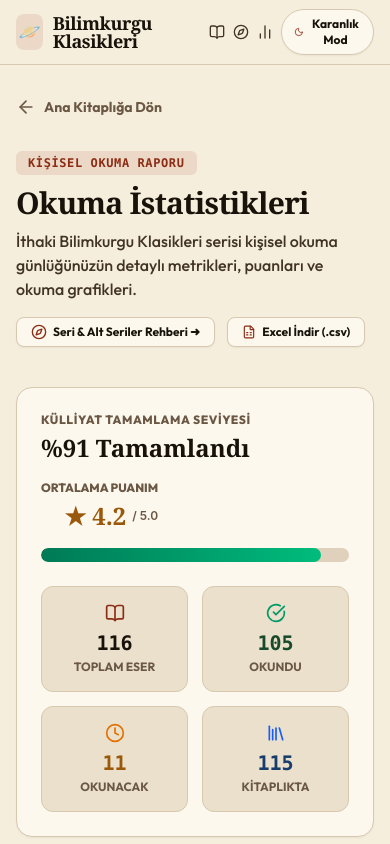
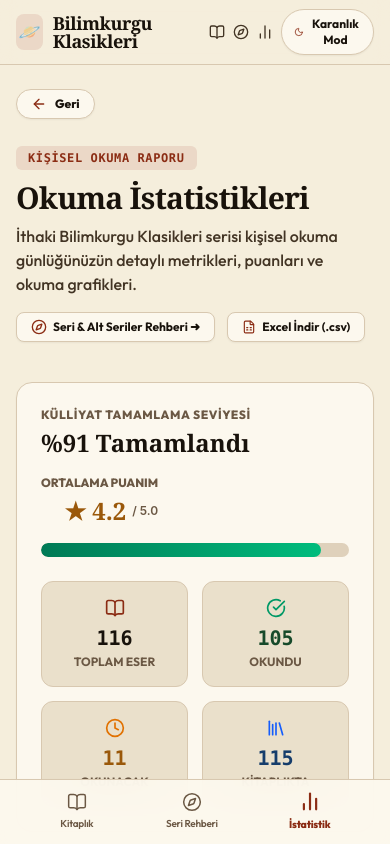
Before and after one commit to odininkankasi/bkk, a Next.js app: page /istatistik in a window 390 px wide. Shown: the top 844 px of the page. Built offline with nearby package versions, Linux system fonts and the light colour scheme; no server answers.

Commit message:
feat: native uygulama stili BackButton, mobil/PWA Bottom Navigation Bar ve PWA altyapisi eklendi

```diff
--- a/app/istatistik/page.tsx
+++ b/app/istatistik/page.tsx
@@ -1,6 +1,7 @@
-import { getBooks, Book } from "@/lib/sheets";
+import { getBooks } from "@/lib/sheets";
 import Link from "next/link";
-import { ArrowLeft, BookOpen, Star, Award, CheckCircle, Clock, Library, Calendar, TrendingUp, Compass } from "lucide-react";
+import BackButton from "@/components/ui/BackButton";
+import { BookOpen, Star, Award, CheckCircle, Clock, Library, Calendar, Compass } from "lucide-react";
 import ExcelExportButton from "@/components/book/ExcelExportButton";
 import type { Metadata } from "next";
 
@@ -34,7 +35,7 @@ export default async function StatisticsPage() {
   const rating4 = books.filter((b) => b.puan === 4).length;
   const rating3 = books.filter((b) => b.puan === 3).length;
 
-  // Yıllara Göre Okuma Dağılımı (tarih_1 veya tarih_2'deki yıl değerlerini ayrıştırıyoruz)
+  // Yıllara Göre Okuma Dağılımı
   const yearsMap: Record<string, number> = {};
   readBooks.forEach((b) => {
     const rawDate = b.tarih_2 || b.tarih_1 || "";
@@ -64,16 +65,10 @@ export default async function StatisticsPage() {
     .slice(0, 8);
 
   return (
-    <div className="max-w-5xl mx-auto px-4 sm:px-6 py-8 sm:py-14">
-      {/* ── Geri Dön Linki ── */}
+    <div className="max-w-5xl mx-auto px-4 sm:px-6 py-6 sm:py-14">
+      {/* ── Native Uygulama Geri Navigasyonu ── */}
       <div className="mb-6">
-        <Link
-          href="/"
-          className="inline-flex items-center gap-2 text-sm sm:text-base font-bold text-[var(--text-muted)] hover:text-[var(--accent)] transition-colors"
-        >
-          <ArrowLeft className="w-5 h-5" />
-          <span>Ana Kitaplığa Dön</span>
-        </Link>
+        <BackButton label="Geri" fallbackHref="/" />
       </div>
 
       {/* ── Başlık ── */}
@@ -257,7 +252,7 @@ export default async function StatisticsPage() {
         </div>
       </div>
 
-      {/* ── KİTAPLIKTA OLUP SIRADA BEKLEYENLER (ÖNERİLEN SIRADAKİ OKUMALAR) ── */}
+      {/* ── KİTAPLIKTA OLUP SIRADA BEKLEYENLER ── */}
       {ownedUnreadBooks.length > 0 && (
         <section className="bg-[var(--surface-card)] border border-[var(--border-main)] rounded-2xl p-6 sm:p-8 shadow-xs">
           <div className="flex items-center justify-between gap-4 mb-4">
--- a/app/kitap/[slug]/page.tsx
+++ b/app/kitap/[slug]/page.tsx
@@ -2,7 +2,8 @@ import { notFound } from "next/navigation";
 import Link from "next/link";
 import { getBooks, getBookBySlug } from "@/lib/sheets";
 import ReadingPanel from "@/components/book/ReadingPanel";
-import { ArrowLeft, ChevronLeft, ChevronRight, BookOpen, Layers } from "lucide-react";
+import BackButton from "@/components/ui/BackButton";
+import { ChevronLeft, ChevronRight, BookOpen, Layers } from "lucide-react";
 import type { Metadata } from "next";
 
 interface Props {
@@ -50,16 +51,10 @@ export default async function BookDetailPage({ params }: Props) {
   const cover = book.kapak_gorseli || "/icon.png";
 
   return (
-    <div className="max-w-4xl mx-auto px-4 sm:px-6 py-8 sm:py-14">
-      {/* ── Geri Dön Linki ── */}
-      <div className="mb-8">
-        <Link
-          href="/"
-          className="inline-flex items-center gap-2 text-sm sm:text-base font-bold text-[var(--text-muted)] hover:text-[var(--accent)] transition-colors"
-        >
-          <ArrowLeft className="w-5 h-5" />
-          <span>Tüm Bilimkurgu Klasikleri Listesine Dön</span>
-        </Link>
+    <div className="max-w-4xl mx-auto px-4 sm:px-6 py-6 sm:py-12">
+      {/* ── Native Uygulama Geri Navigasyonu ── */}
+      <div className="mb-6">
+        <BackButton label="Kitaplığa Dön" fallbackHref="/" />
       </div>
 
       {/* ── Kitap Başlığı & Kapak Grid ── */}
--- a/app/layout.tsx
+++ b/app/layout.tsx
@@ -1,8 +1,9 @@
-import type { Metadata } from "next";
+import type { Metadata, Viewport } from "next";
 import { Lora, Outfit } from "next/font/google";
 import "./globals.css";
 import Header from "@/components/layout/Header";
 import Footer from "@/components/layout/Footer";
+import BottomNav from "@/components/layout/BottomNav";
 
 const lora = Lora({
   variable: "--font-lora",
@@ -16,10 +17,25 @@ const outfit = Outfit({
   display: "swap",
 });
 
+export const viewport: Viewport = {
+  themeColor: [
+    { media: "(prefers-color-scheme: light)", color: "#f5eedc" },
+    { media: "(prefers-color-scheme: dark)", color: "#14100c" },
+  ],
+  width: "device-width",
+  initialScale: 1,
+  maximumScale: 5,
+};
+
 export const metadata: Metadata = {
   title: "İthaki Bilimkurgu Klasikleri — Dijital Kitaplık & Okuma Rehberi",
   description: "İthaki Yayınları Bilimkurgu Klasikleri külliyatı; kişisel okuma günlüğüm, kitap listeleri ve kitap yorumlarım.",
   manifest: "/manifest.json",
+  appleWebApp: {
+    capable: true,
+    statusBarStyle: "default",
+    title: "BKK Kitaplık",
+  },
   icons: {
     icon: "/icon.png",
     apple: "/icon.png",
@@ -33,12 +49,13 @@ export default function RootLayout({
 }>) {
   return (
     <html lang="tr" data-theme="light" className={`${lora.variable} ${outfit.variable} scroll-smooth`}>
-      <body className="antialiased min-h-screen flex flex-col selection:bg-amber-900/20 selection:text-amber-950">
+      <body className="antialiased min-h-screen flex flex-col selection:bg-amber-900/20 selection:text-amber-950 pb-16 sm:pb-0">
         <Header />
         <main className="flex-1">
           {children}
         </main>
         <Footer />
+        <BottomNav />
       </body>
     </html>
   );
--- a/app/seri-rehberi/page.tsx
+++ b/app/seri-rehberi/page.tsx
@@ -1,6 +1,7 @@
 import { getBooks, Book } from "@/lib/sheets";
 import Link from "next/link";
-import { ArrowLeft, Users, Layers, BookOpen, ChevronRight, Compass } from "lucide-react";
+import BackButton from "@/components/ui/BackButton";
+import { Users, Layers, BookOpen, ChevronRight, Compass } from "lucide-react";
 import ExcelExportButton from "@/components/book/ExcelExportButton";
 import type { Metadata } from "next";
 
@@ -65,16 +66,10 @@ export default async function SeriesGuidePage() {
   });
 
   return (
-    <div className="max-w-5xl mx-auto px-4 sm:px-6 py-8 sm:py-14">
-      {/* ── Geri Dön Linki ── */}
+    <div className="max-w-5xl mx-auto px-4 sm:px-6 py-6 sm:py-14">
+      {/* ── Native Uygulama Geri Navigasyonu ── */}
       <div className="mb-6">
-        <Link
-          href="/"
-          className="inline-flex items-center gap-2 text-sm sm:text-base font-bold text-[var(--text-muted)] hover:text-[var(--accent)] transition-colors"
-        >
-          <ArrowLeft className="w-5 h-5" />
-          <span>Ana Kitaplığa Dön</span>
-        </Link>
+        <BackButton label="Geri" fallbackHref="/" />
       </div>
 
       {/* ── Başlık & Açıklama ── */}
--- /dev/null
+++ b/components/layout/BottomNav.tsx
@@ -0,0 +1,54 @@
+"use client";
+
+import Link from "next/link";
+import { usePathname } from "next/navigation";
+import { BookOpen, Compass, BarChart2, Sparkles } from "lucide-react";
+
+export default function BottomNav() {
+  const pathname = usePathname();
+
+  const navItems = [
+    {
+      href: "/",
+      label: "Kitaplık",
+      icon: BookOpen,
+      isActive: pathname === "/" || pathname.startsWith("/kitap/"),
+    },
+    {
+      href: "/seri-rehberi",
+      label: "Seri Rehberi",
+      icon: Compass,
+      isActive: pathname === "/seri-rehberi",
+    },
+    {
+      href: "/istatistik",
+      label: "İstatistik",
+      icon: BarChart2,
+      isActive: pathname === "/istatistik",
+    },
+  ];
+
+  return (
+    <nav className="sm:hidden fixed bottom-0 left-0 right-0 z-50 bg-[var(--surface-card)]/95 backdrop-blur-lg border-t border-[var(--border-main)] py-2 px-6 safe-area-pb shadow-lg">
+      <div className="flex items-center justify-around">
+        {navItems.map((item) => {
+          const Icon = item.icon;
+          return (
+            <Link
+              key={item.href}
+              href={item.href}
+              className={`flex flex-col items-center gap-1 transition-all py-1 px-3 rounded-xl ${
+                item.isActive
+                  ? "text-[var(--accent)] font-extrabold scale-105"
+                  : "text-[var(--text-muted)] font-semibold hover:text-[var(--text-primary)]"
+              }`}
+            >
+              <Icon className={`w-5 h-5 ${item.isActive ? "stroke-[2.5]" : "stroke-[1.8]"}`} />
+              <span className="text-[10px] tracking-tight">{item.label}</span>
+            </Link>
+          );
+        })}
+      </div>
+    </nav>
+  );
+}
--- /dev/null
+++ b/components/ui/BackButton.tsx
@@ -0,0 +1,32 @@
+"use client";
+
+import { useRouter } from "next/navigation";
+import { ArrowLeft } from "lucide-react";
+
+interface Props {
+  label?: string;
+  fallbackHref?: string;
+}
+
+export default function BackButton({ label = "Geri", fallbackHref = "/" }: Props) {
+  const router = useRouter();
+
+  const handleBack = () => {
+    if (window.history.length > 2) {
+      router.back();
+    } else {
+      router.push(fallbackHref);
+    }
+  };
+
+  return (
+    <button
+      onClick={handleBack}
+      className="inline-flex items-center gap-2 px-3.5 py-1.5 rounded-full text-xs sm:text-sm font-extrabold text-[var(--text-primary)] bg-[var(--surface-card)] border border-[var(--border-main)] hover:border-[var(--accent)] hover:text-[var(--accent)] transition-all shadow-xs cursor-pointer group"
+      title="Önceki Sayfaya Dön"
+    >
+      <ArrowLeft className="w-4 h-4 text-[var(--accent)] group-hover:-translate-x-0.5 transition-transform" />
+      <span>{label}</span>
+    </button>
+  );
+}
--- /dev/null
+++ b/public/sw.js
@@ -0,0 +1,68 @@
+const CACHE_NAME = 'bkk-cache-v2';
+const urlsToCache = [
+  './',
+  './index.html',
+  './icon.png',
+  './manifest.json',
+  'https://fonts.googleapis.com/css2?family=Lora:ital,wght@0,400;0,600;0,700;1,400&family=Outfit:wght@300;400;500;600&display=swap'
+];
+
+self.addEventListener('install', event => {
+  self.skipWaiting();
+  event.waitUntil(
+    caches.open(CACHE_NAME)
+      .then(cache => {
+        return cache.addAll(urlsToCache);
+      })
+  );
+});
+
+self.addEventListener('activate', event => {
+  event.waitUntil(
+    caches.keys().then(cacheNames => {
+      return Promise.all(
+        cacheNames.map(cache => {
+          if (cache !== CACHE_NAME) {
+            return caches.delete(cache);
+          }
+        })
+      );
+    }).then(() => self.clients.claim())
+  );
+});
+
+self.addEventListener('fetch', event => {
+  event.respondWith(
+    caches.match(event.request)
+      .then(response => {
+        // Cache hit - return response
+        if (response) {
+          return response;
+        }
+        return fetch(event.request).then(
+          function(response) {
+            // Check if we received a valid response
+            if(!response || response.status !== 200 || response.type !== 'basic') {
+              return response;
+            }
+
+            // IMPORTANT: Clone the response. A response is a stream
+            // and because we want the browser to consume the response
+            // as well as the cache consuming the response, we need
+            // to clone it so we have two streams.
+            var responseToCache = response.clone();
+
+            caches.open(CACHE_NAME)
+              .then(function(cache) {
+                // Don't cache the google sheets API calls because they are dynamic
+                if (!event.request.url.includes('docs.google.com')) {
+                   cache.put(event.request, responseToCache);
+                }
+              });
+
+            return response;
+          }
+        );
+      })
+  );
+});
```
Also changed, not shown: public/icon.png (added), public/manifest.json (added).
